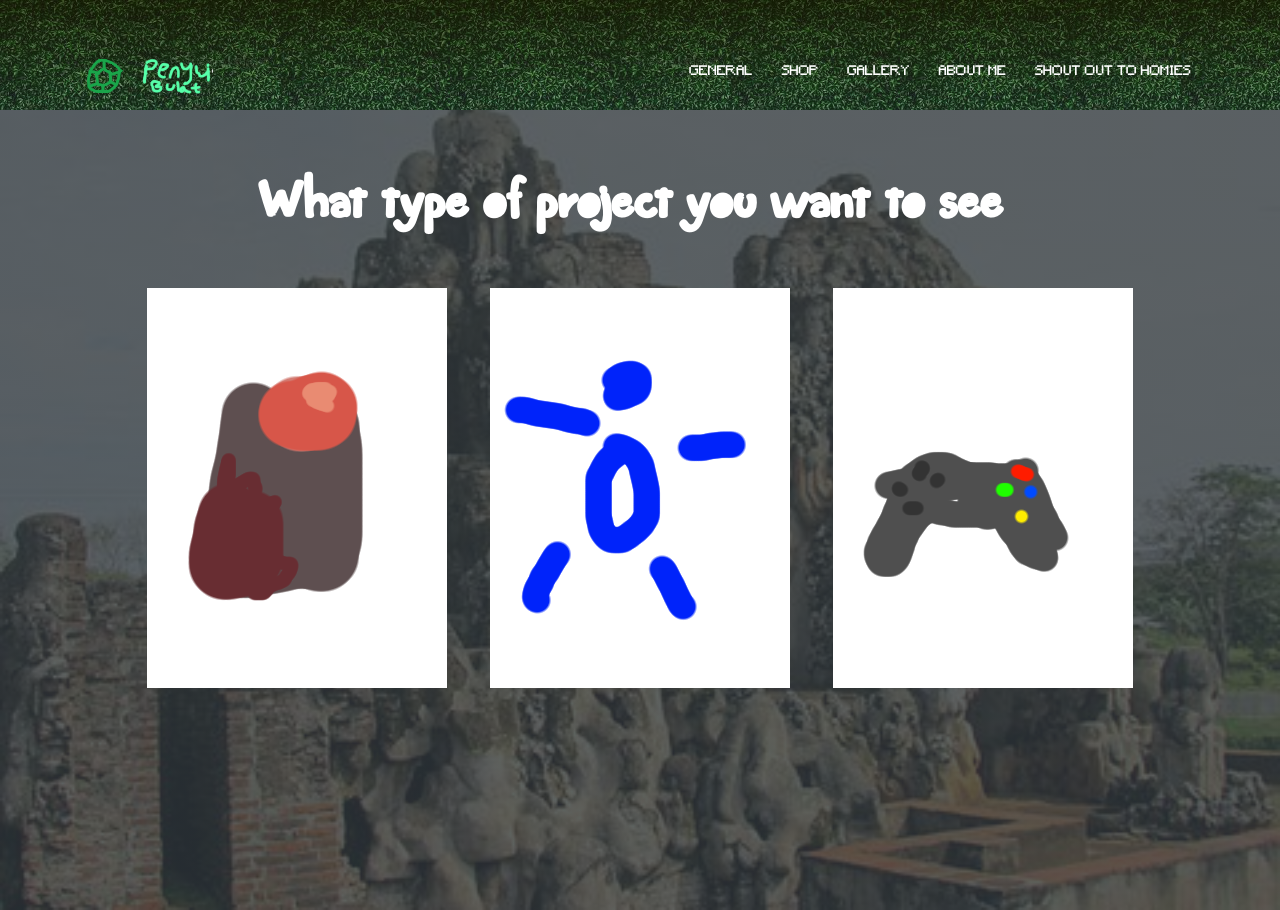
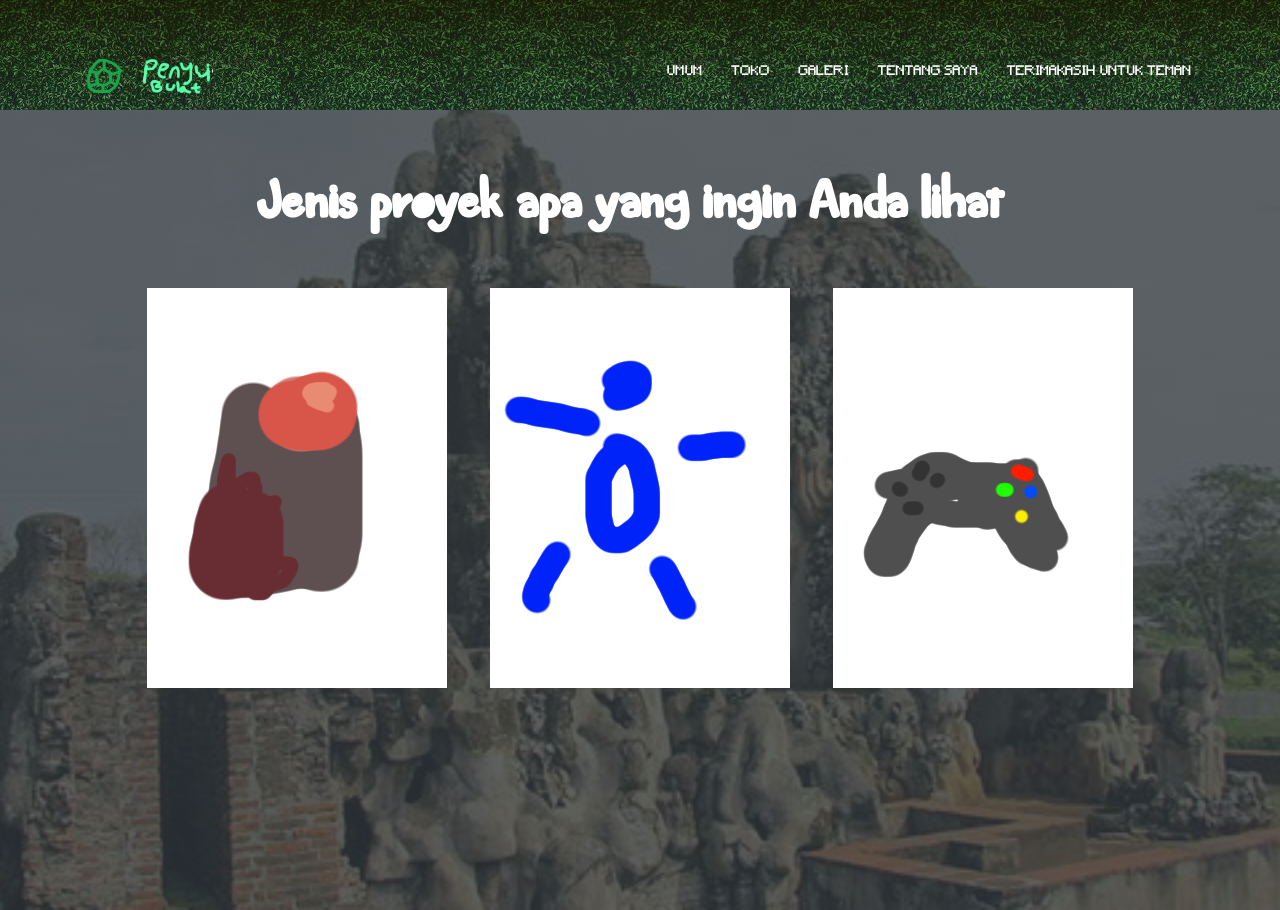
Before and after one commit to penyu444/penyu444.github.io, a plain HTML site: page Gallery.html in a window 1280 px wide. Drawn offline with Linux system fonts and the light colour scheme.

Commit message:
Update Gallery.html
Signed-off-by: penyu444 <135647454+penyu444@users.noreply.github.com>

```diff
--- a/Gallery.html
+++ b/Gallery.html
@@ -1,8 +1,8 @@
 <html>
 <head>
-    <meta name="viewport" content="with=device-width, initial-scale=1.0">
+    <meta name="viewport" content="width=device-width, initial-scale=1.0">
     <title>
-        Welcome to the Ruins
+        Selamat Datang di Reruntuhan
     </title>
     <link rel="stylesheet" href="Gallery.css">
 </head>
@@ -12,11 +12,11 @@
             <a href="index.html"><img src="gmbr/logo.png" alt="logo"></a>
             <div class ="nav-links">
                 <ul>
-                    <li><a href="General.html">GENERAL</a></li>
-                    <li><a href="Shop.html">SHOP</a></li>
-                    <li><a href="Gallery.html">GALLERY</a></li>
-                    <li><a href="Aboutme.html">ABOUT ME</a></li>
-                    <li><a href="homies.html">SHOUT OUT TO HOMIES</a></li>
+                    <li><a href="General.html">UMUM</a></li>
+                    <li><a href="Shop.html">TOKO</a></li>
+                    <li><a href="Gallery.html">GALERI</a></li>
+                    <li><a href="Aboutme.html">TENTANG SAYA</a></li>
+                    <li><a href="homies.html">TERIMAKASIH UNTUK TEMAN</a></li>
                 </ul>
             </div>
         </nav>
@@ -25,11 +25,14 @@
 
     <section class="body">
         <br>
-        <h1 style="margin-top:40px; margin-bottom: 50px;font-size: 72px;color: #fff;"><center>What type of project you want to see?</center></h1>
+        <h1 style="margin-top:40px; margin-bottom: 50px;font-size: 72px;color: #fff;"><center>Jenis proyek apa yang ingin Anda lihat?</center></h1>
         <p><center>
             <div class="UI">
             <a href="Gallerilus.html"><img src="gmbr/UI/ILUS.png"></a>
-            <a href="Galleranim.html"><img src="gmbr/UI/anim.png" style="margin-left: 40px;margin-right: 40px ;"></a>
+            <a href="Galleranim.html"><img src="gmbr/UI/anim.png" style="margin-left: 40px;margin-right: 40px;"></a>
             <a href="Gallergim.html"><img src="gmbr/UI/gim.png"></a>
             </div>
         </center></p>
+    </section>
+</body>
+</html>
```
